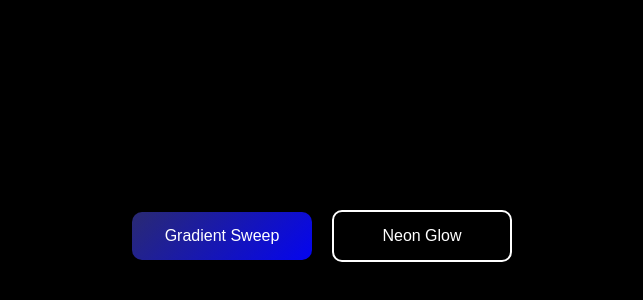
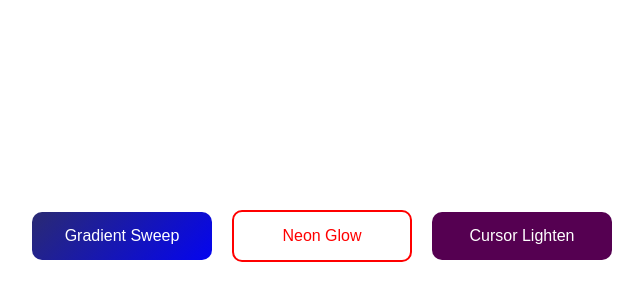
Before and after one commit to SasanTazayoni/Advanced-Button-Hover-Animations, a plain HTML site: page index.html in a window 1280 px wide. Shown: the part 172-472 px from the top of the page, without its empty margins (318-961 px from the left). Drawn offline with Linux system fonts and the light colour scheme.

Commit message:
Add cursor lighten effect on button

```diff
--- a/index.html
+++ b/index.html
@@ -10,5 +10,6 @@
 <body>
   <button class="gradient-button button">Gradient Sweep</button>
   <button class="neon-button button">Neon Glow</button>
+  <button class="cursor-lighten-button button">Cursor Lighten</button>
 </body>
 </html>
--- a/script.js
+++ b/script.js
@@ -0,0 +1,11 @@
+// Cursor light-up
+
+const cursorLightenButton = document.querySelector(".cursor-lighten-button");
+
+cursorLightenButton.onmousemove = (e) => {
+  let x = e.pageX - cursorLightenButton.offsetLeft;
+  let y = e.pageY - cursorLightenButton.offsetTop;
+
+  cursorLightenButton.style.setProperty("--x", x + "px");
+  cursorLightenButton.style.setProperty("--y", y + "px");
+};
--- a/styles.css
+++ b/styles.css
@@ -3,7 +3,7 @@ body {
   justify-content: center;
   align-items: center;
   height: 100vh;
-  background-color: #000;
+  background-color: #fff;
 }
 
 .button {
@@ -34,15 +34,46 @@ body {
 /* Neon glow - works better with bright colours and a dark background */
 
 .neon-button {
-  border: 2px solid white;
-  color: white;
+  border: 2px solid red;
+  color: red;
   transition: all 0.3s ease;
-  background: #000;
+  background: #fff;
 }
 
 .neon-button:hover {
-  border: 2px solid #000;
-  color: #000;
-  background: yellow;
-  box-shadow: 0 0 5px yellow, 0 0 25px yellow, 0 0 50px yellow, 0 0 100px yellow;
+  border: 2px solid transparent;
+  color: #fff;
+  background: red;
+  filter: drop-shadow(0 0 5px red) drop-shadow(0 0 10px red)
+    drop-shadow(0 0 20px red);
 }
+
+/* Cursor light-up */
+
+.cursor-lighten-button {
+  background: #550051;
+  color: white;
+  overflow: hidden;
+  position: relative;
+}
+
+.cursor-lighten-button:hover {
+  color: white;
+}
+
+.cursor-lighten-button::before {
+  content: "";
+  position: absolute;
+  top: var(--y);
+  left: var(--x);
+  transform: translate(-50%, -50%);
+  background: radial-gradient(white, transparent, transparent);
+  width: 150px;
+  height: 150px;
+  opacity: 0;
+  transition: 0.3s, top 0s, left 0s;
+}
+
+.cursor-lighten-button:hover::before {
+  opacity: 0.7;
+}
```
